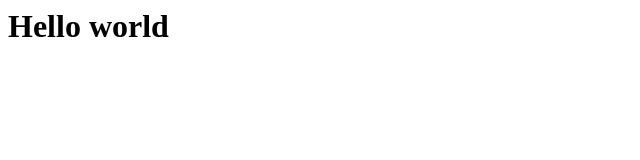
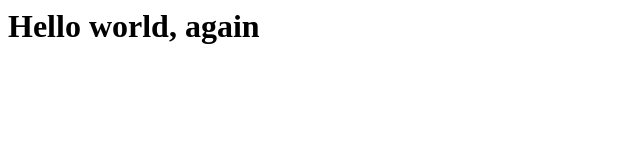
Before and after one commit to emilyberghen/afec-demo1, an Eleventy site: page src/index.md in a window 1280 px wide. Shown: the whole page, without its empty margins (0-640 px from the left). Built offline with nearby package versions, Linux system fonts and the light colour scheme; Eleventy itself is replaced by a stand-in of ours; files that its build step writes are made by us from their sources.

Commit message:
Change title

```diff
--- a/src/index.md
+++ b/src/index.md
@@ -1,5 +1,5 @@
 ---
-title: "Hello world"
+title: "Hello world, again"
 ---
 
 # {{title}}
```
